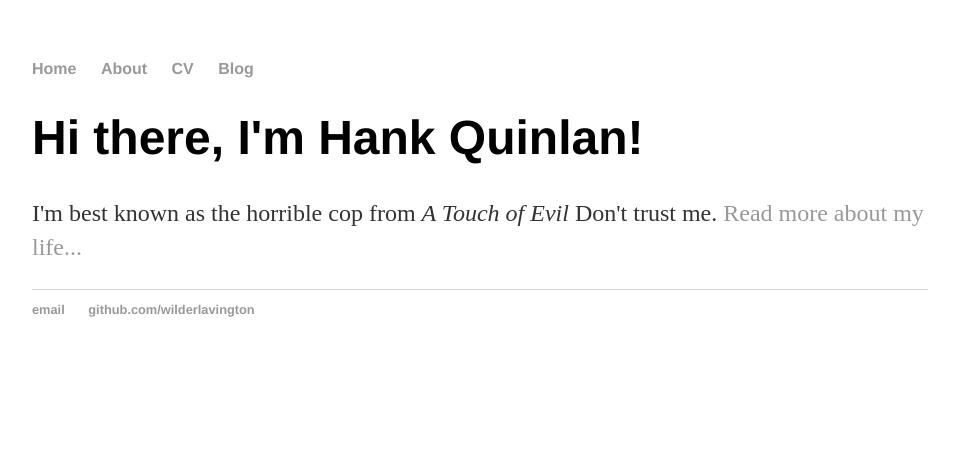
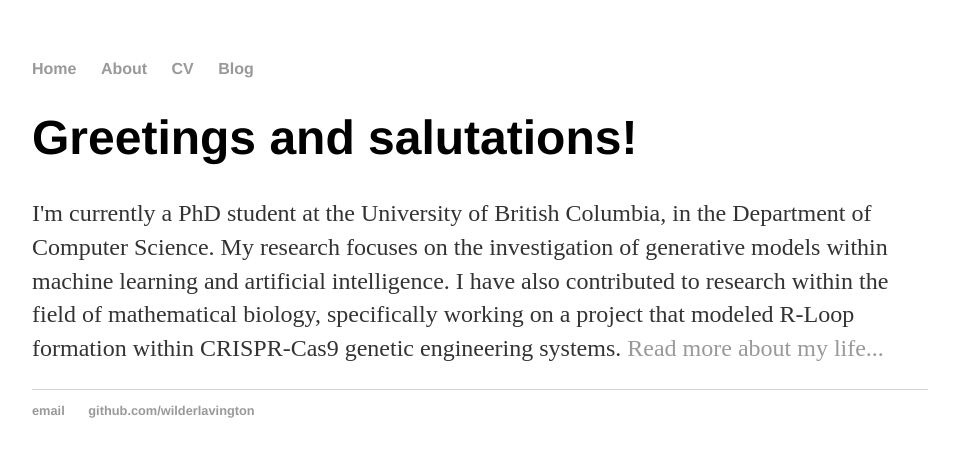
Before and after one commit to WilderLavington/old_web_page, a Jekyll site: the page built from index.html, in a window 1280 px wide. Shown: the top 457 px of the page, without its empty margins (160-1115 px from the left). Built offline with Jekyll 4.4.1, drawn with Linux system fonts in a browser that asks for light colours.

Commit message:
Update index.html

```diff
--- a/index.html
+++ b/index.html
@@ -1,8 +1,12 @@
 ---
 layout: default
-title: Hank Quinlan, Horrible Cop
+title: Jonathan Wilder Lavington, Computer Science PhD student.
 ---
 <div class="blurb">
-	<h1>Hi there, I'm Hank Quinlan!</h1>
-	<p>I'm best known as the horrible cop from <em>A Touch of Evil</em> Don't trust me. <a href="/about">Read more about my life...</a></p>
+	<h1>Greetings and salutations!</h1>
+	<p>I'm currently a PhD student at the University of British Columbia, in the Department of Computer Science.
+  My research focuses on the investigation of generative models within machine learning and artificial intelligence.
+  I have also contributed to research within the field of mathematical biology, specifically working on a project that modeled
+  R-Loop formation within CRISPR-Cas9 genetic engineering systems.
+		<a href="/about">Read more about my life...</a></p>
 </div><!-- /.blurb -->
```
